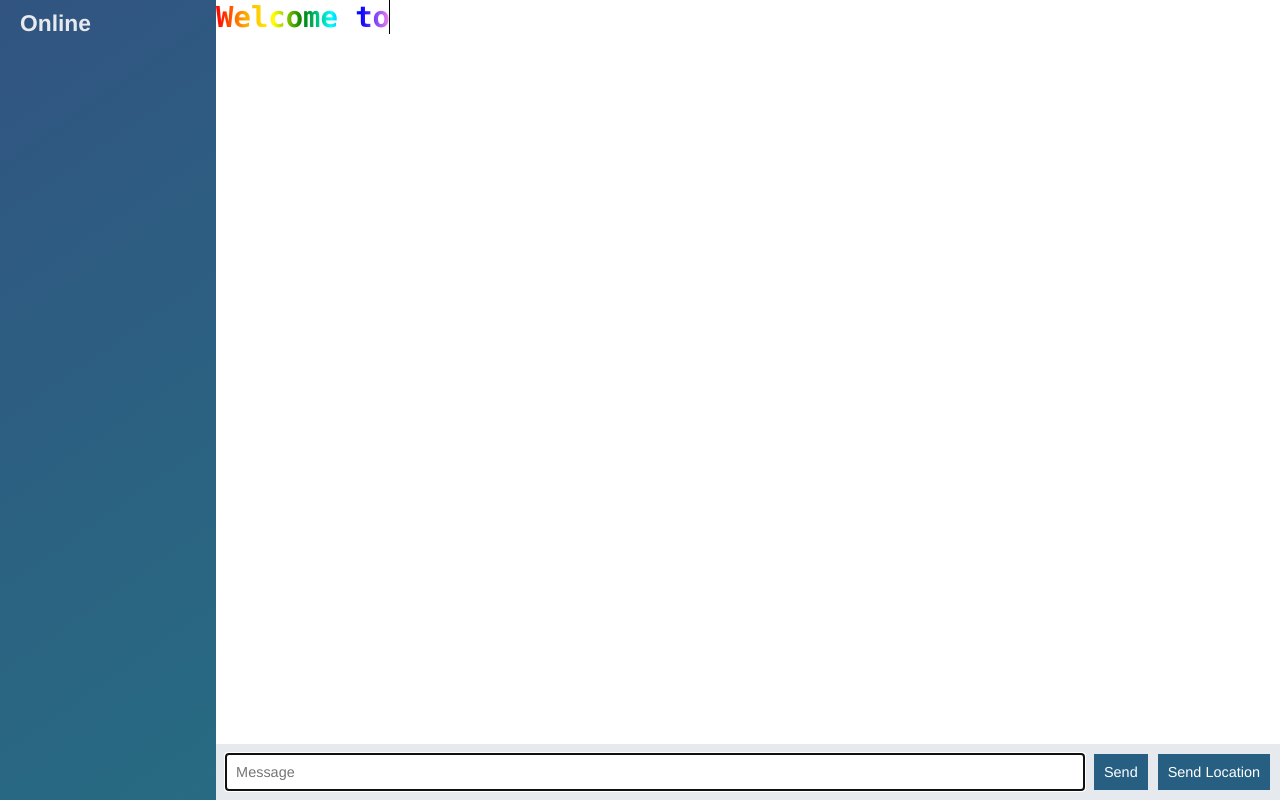
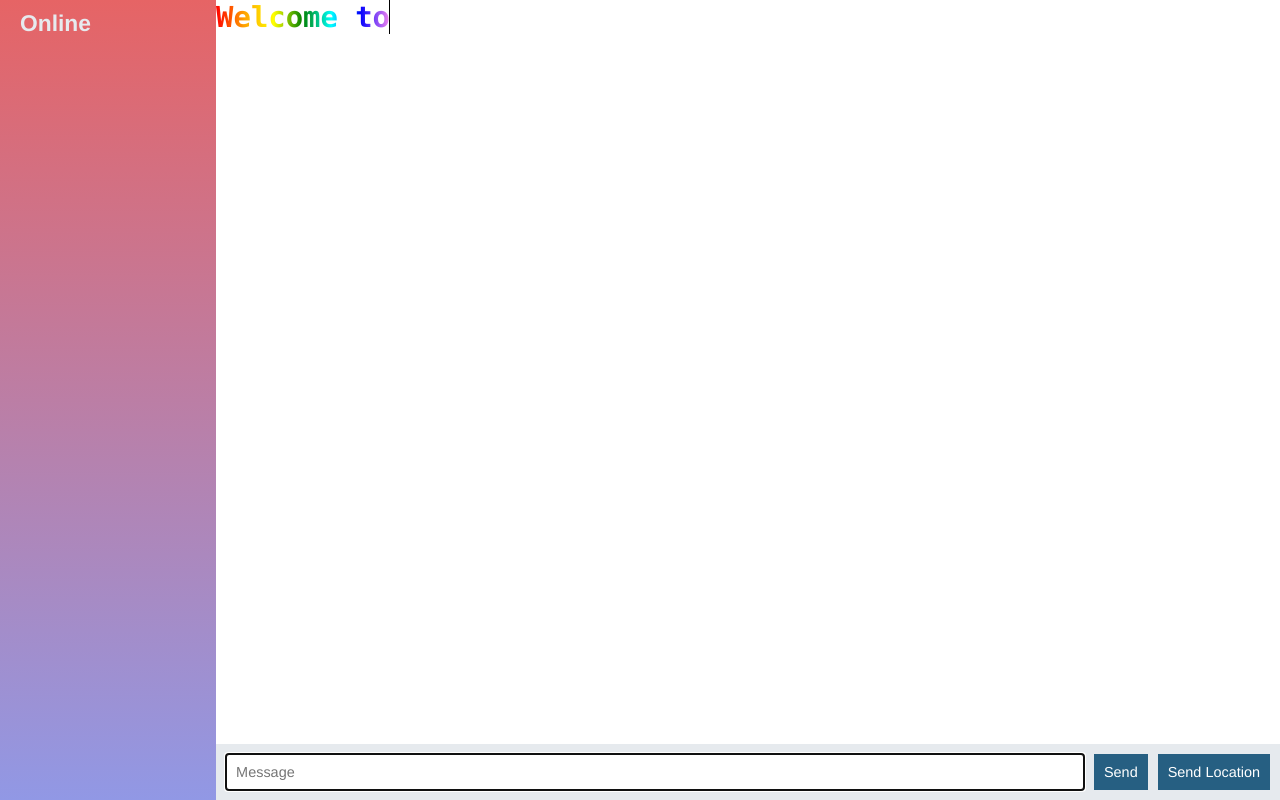
Before and after one commit to ZhiyuanCao98/ChatRoom, a website: page public/chat.html in a window 1280 px wide. Drawn offline with nearby package versions, Linux system fonts and the light colour scheme; no server answers.

Commit message:
Change the side-bar color

```diff
--- a/public/css/style.css
+++ b/public/css/style.css
@@ -98,13 +98,14 @@ button:disabled {
     overflow-y: scroll;
     width: 260px;
     height: 100vh;
-    background: -moz-linear-gradient(125deg, rgba(39, 107, 130, 1) 0, rgba(49, 84, 129, 1) 100%); */
     background: linear-gradient(#e66465, #9198e5);
-    background: -webkit-gradient(linear, left top, right bottom, color-stop(0, rgba(49, 84, 129, 1)), color-stop(100%, rgba(39, 107, 130, 1))); */
+    /* background: -moz-linear-gradient(125deg, rgba(39, 107, 130, 1) 0, rgba(49, 84, 129, 1) 100%);
+    background: linear-gradient(#e66465, #9198e5);
+    background: -webkit-gradient(linear, left top, right bottom, color-stop(0, rgba(49, 84, 129, 1)), color-stop(100%, rgba(39, 107, 130, 1)));
     background: -webkit-linear-gradient(125deg, rgba(39, 107, 130, 1) 0, rgba(49, 84, 129, 1) 100%);
     background: -o-linear-gradient(125deg, rgba(39, 107, 130, 1) 0, rgba(49, 84, 129, 1) 100%);
     background: -ms-linear-gradient(125deg, rgba(39, 107, 130, 1) 0, rgba(49, 84, 129, 1) 100%);
-    background: linear-gradient(325deg, rgba(39, 107, 130, 1) 0, rgba(49, 84, 129, 1) 100%)
+    background: linear-gradient(325deg, rgba(39, 107, 130, 1) 0, rgba(49, 84, 129, 1) 100%) */
 }
 
 .chat__footer, .chat__sidebar li {
```
